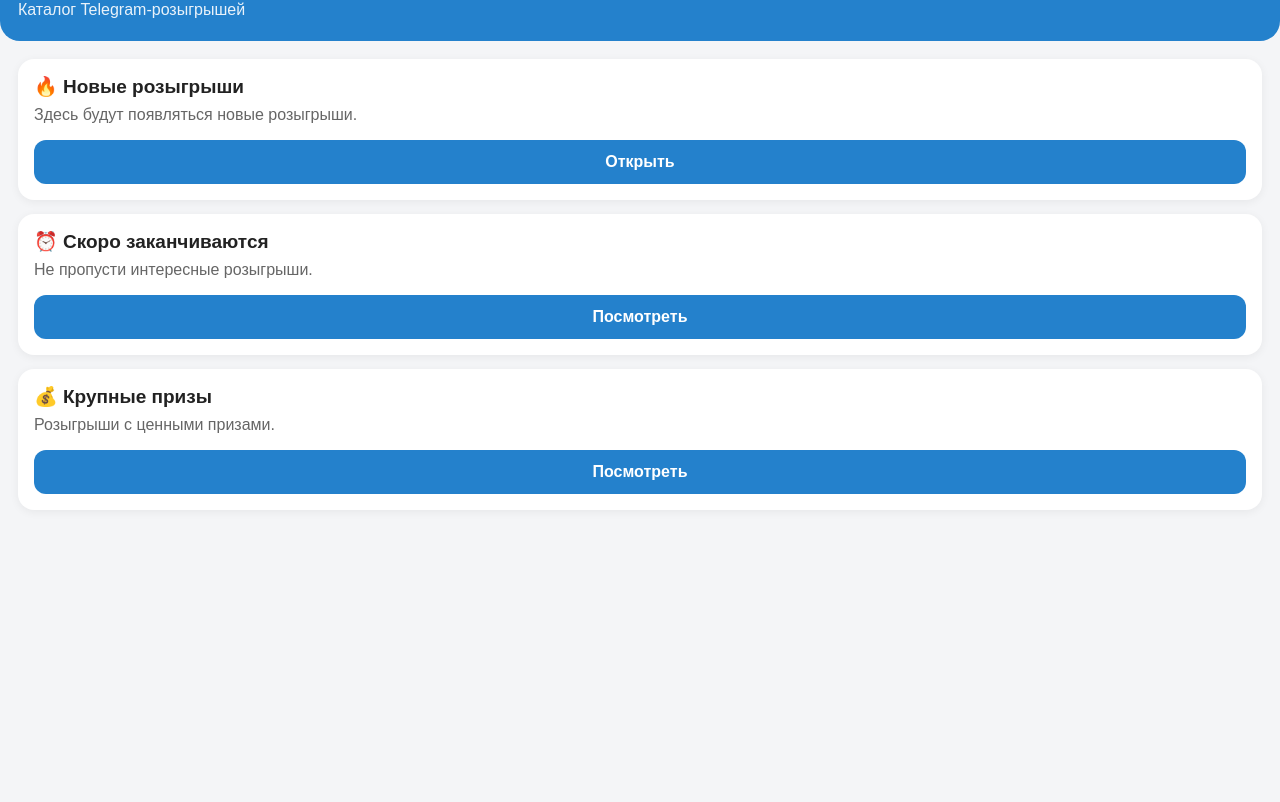
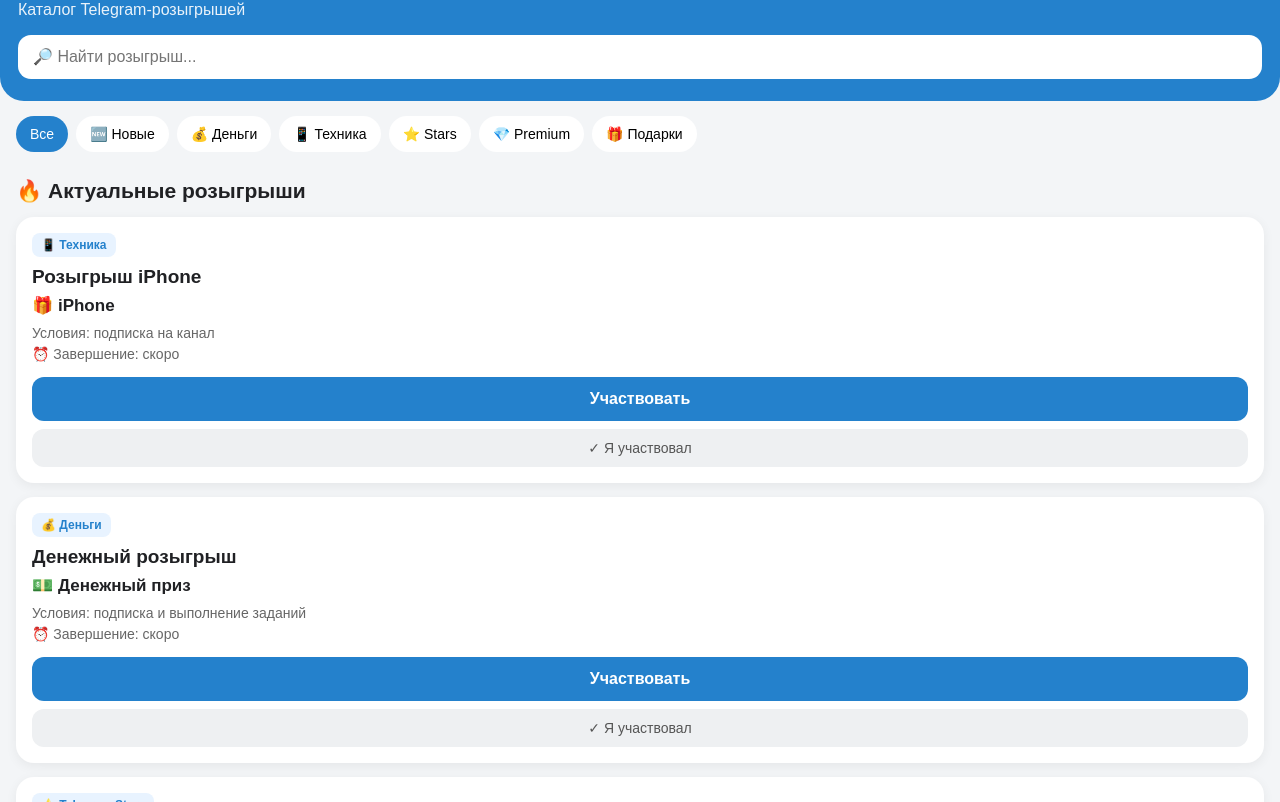
Before and after one commit to savinakata182410-netizen/mygivbox, a plain HTML site: page index.html in a window 1280 px wide. Shown: the part 59-861 px from the top of the page. Before the commit the page ends 800 px from the top, so only its background shows below. Drawn offline with Linux system fonts and the light colour scheme.

Commit message:
Update index.html

```diff
--- a/index.html
+++ b/index.html
@@ -4,63 +4,144 @@
   <meta charset="UTF-8">
   <meta name="viewport" content="width=device-width, initial-scale=1.0">
   <title>MyGivBox</title>
+
   <style>
+    * {
+      box-sizing: border-box;
+    }
+
     body {
       margin: 0;
       font-family: Arial, sans-serif;
-      background: #f4f5f7;
-      color: #222;
+      background: #f3f5f7;
+      color: #202124;
     }
 
     .header {
       background: #2481cc;
       color: white;
       padding: 22px 18px;
-      border-radius: 0 0 20px 20px;
+      border-radius: 0 0 24px 24px;
     }
 
     .header h1 {
       margin: 0;
-      font-size: 26px;
+      font-size: 27px;
     }
 
     .header p {
-      margin: 7px 0 0;
-      opacity: 0.9;
+      margin: 6px 0 0;
+      opacity: .9;
+    }
+
+    .search {
+      margin-top: 16px;
+      width: 100%;
+      padding: 13px 15px;
+      border: none;
+      border-radius: 13px;
+      font-size: 16px;
+      outline: none;
+    }
+
+    .categories {
+      display: flex;
+      gap: 8px;
+      overflow-x: auto;
+      padding: 15px 16px 5px;
+    }
+
+    .category {
+      white-space: nowrap;
+      border: none;
+      background: white;
+      padding: 10px 14px;
+      border-radius: 20px;
+      font-size: 14px;
+    }
+
+    .category.active {
+      background: #2481cc;
+      color: white;
     }
 
     .content {
-      padding: 18px;
+      padding: 12px 16px 25px;
+    }
+
+    .section-title {
+      font-size: 21px;
+      font-weight: bold;
+      margin: 10px 0 14px;
     }
 
     .card {
       background: white;
-      border-radius: 16px;
+      border-radius: 18px;
       padding: 16px;
       margin-bottom: 14px;
-      box-shadow: 0 2px 10px rgba(0,0,0,0.06);
+      box-shadow: 0 3px 12px rgba(0,0,0,.06);
+    }
+
+    .badge {
+      display: inline-block;
+      background: #e8f3ff;
+      color: #2481cc;
+      padding: 5px 9px;
+      border-radius: 8px;
+      font-size: 12px;
+      font-weight: bold;
+      margin-bottom: 9px;
     }
 
     .card h2 {
-      margin: 0 0 8px;
+      margin: 0 0 7px;
       font-size: 19px;
     }
 
-    .card p {
-      color: #666;
-      margin: 6px 0;
+    .prize {
+      font-size: 17px;
+      font-weight: bold;
+      margin: 7px 0;
     }
 
-    button {
+    .info {
+      color: #666;
+      font-size: 14px;
+      line-height: 1.5;
+    }
+
+    .participate {
+      display: block;
       width: 100%;
-      border: 0;
+      border: none;
       border-radius: 12px;
       padding: 13px;
-      margin-top: 10px;
+      margin-top: 12px;
       background: #2481cc;
       color: white;
       font-size: 16px;
       font-weight: bold;
+      text-decoration: none;
+      text-align: center;
+    }
+
+    .participated {
+      display: block;
+      width: 100%;
+      border: none;
+      border-radius: 12px;
+      padding: 11px;
+      margin-top: 8px;
+      background: #eef0f2;
+      color: #555;
+      font-size: 14px;
+    }
+
+    .empty {
+      text-align: center;
+      padding: 35px 15px;
+      color: #777;
     }
   </style>
 </head>
@@ -70,29 +151,147 @@
   <div class="header">
     <h1>🎁 MyGivBox</h1>
     <p>Каталог Telegram-розыгрышей</p>
+
+    <input
+      class="search"
+      id="search"
+      type="text"
+      placeholder="🔎 Найти розыгрыш..."
+    >
+  </div>
+
+  <div class="categories">
+    <button class="category active" onclick="filterCategory('all', this)">Все</button>
+    <button class="category" onclick="filterCategory('new', this)">🆕 Новые</button>
+    <button class="category" onclick="filterCategory('money', this)">💰 Деньги</button>
+    <button class="category" onclick="filterCategory('tech', this)">📱 Техника</button>
+    <button class="category" onclick="filterCategory('stars', this)">⭐ Stars</button>
+    <button class="category" onclick="filterCategory('premium', this)">💎 Premium</button>
+    <button class="category" onclick="filterCategory('gift', this)">🎁 Подарки</button>
   </div>
 
   <div class="content">
 
-    <div class="card">
-      <h2>🔥 Новые розыгрыши</h2>
-      <p>Здесь будут появляться новые розыгрыши.</p>
-      <button>Открыть</button>
+    <div class="section-title">🔥 Актуальные розыгрыши</div>
+
+    <div id="giveaways">
+
+      <div class="card giveaway" data-category="tech" data-search="iphone телефон техника">
+        <div class="badge">📱 Техника</div>
+        <h2>Розыгрыш iPhone</h2>
+        <div class="prize">🎁 iPhone</div>
+        <div class="info">
+          Условия: подписка на канал<br>
+          ⏰ Завершение: скоро
+        </div>
+
+        <a class="participate" href="https://t.me/" target="_blank">
+          Участвовать
+        </a>
+
+        <button class="participated" onclick="markParticipated(this)">
+          ✓ Я участвовал
+        </button>
+      </div>
+
+
+      <div class="card giveaway" data-category="money" data-search="деньги рубли приз">
+        <div class="badge">💰 Деньги</div>
+        <h2>Денежный розыгрыш</h2>
+        <div class="prize">💵 Денежный приз</div>
+        <div class="info">
+          Условия: подписка и выполнение заданий<br>
+          ⏰ Завершение: скоро
+        </div>
+
+        <a class="participate" href="https://t.me/" target="_blank">
+          Участвовать
+        </a>
+
+        <button class="participated" onclick="markParticipated(this)">
+          ✓ Я участвовал
+        </button>
+      </div>
+
+
+      <div class="card giveaway" data-category="stars" data-search="telegram stars звезды">
+        <div class="badge">⭐ Telegram Stars</div>
+        <h2>Розыгрыш Stars</h2>
+        <div class="prize">⭐ Telegram Stars</div>
+        <div class="info">
+          Условия: подписка на канал<br>
+          ⏰ Завершение: скоро
+        </div>
+
+        <a class="participate" href="https://t.me/" target="_blank">
+          Участвовать
+        </a>
+
+        <button class="participated" onclick="markParticipated(this)">
+          ✓ Я участвовал
+        </button>
+      </div>
+
     </div>
 
-    <div class="card">
-      <h2>⏰ Скоро заканчиваются</h2>
-      <p>Не пропусти интересные розыгрыши.</p>
-      <button>Посмотреть</button>
-    </div>
-
-    <div class="card">
-      <h2>💰 Крупные призы</h2>
-      <p>Розыгрыши с ценными призами.</p>
-      <button>Посмотреть</button>
+    <div class="empty" id="empty" style="display:none;">
+      😔 Ничего не найдено
     </div>
 
   </div>
 
+
+  <script>
+    let currentCategory = "all";
+
+    function filterCategory(category, button) {
+      currentCategory = category;
+
+      document.querySelectorAll(".category").forEach(function(btn) {
+        btn.classList.remove("active");
+      });
+
+      button.classList.add("active");
+
+      applyFilters();
+    }
+
+    document.getElementById("search").addEventListener("input", applyFilters);
+
+    function applyFilters() {
+      const search = document.getElementById("search").value.toLowerCase();
+      const cards = document.querySelectorAll(".giveaway");
+      let visible = 0;
+
+      cards.forEach(function(card) {
+        const category = card.dataset.category;
+        const text = card.dataset.search;
+
+        const categoryMatch =
+          currentCategory === "all" ||
+          category === currentCategory;
+
+        const searchMatch =
+          text.includes(search);
+
+        if (categoryMatch && searchMatch) {
+          card.style.display = "block";
+          visible++;
+        } else {
+          card.style.display = "none";
+        }
+      });
+
+      document.getElementById("empty").style.display =
+        visible === 0 ? "block" : "none";
+    }
+
+    function markParticipated(button) {
+      button.innerText = "✓ Участие отмечено";
+      button.style.background = "#dff5e5";
+      button.style.color = "#24834b";
+    }
+  </script>
+
 </body>
 </html>
```
